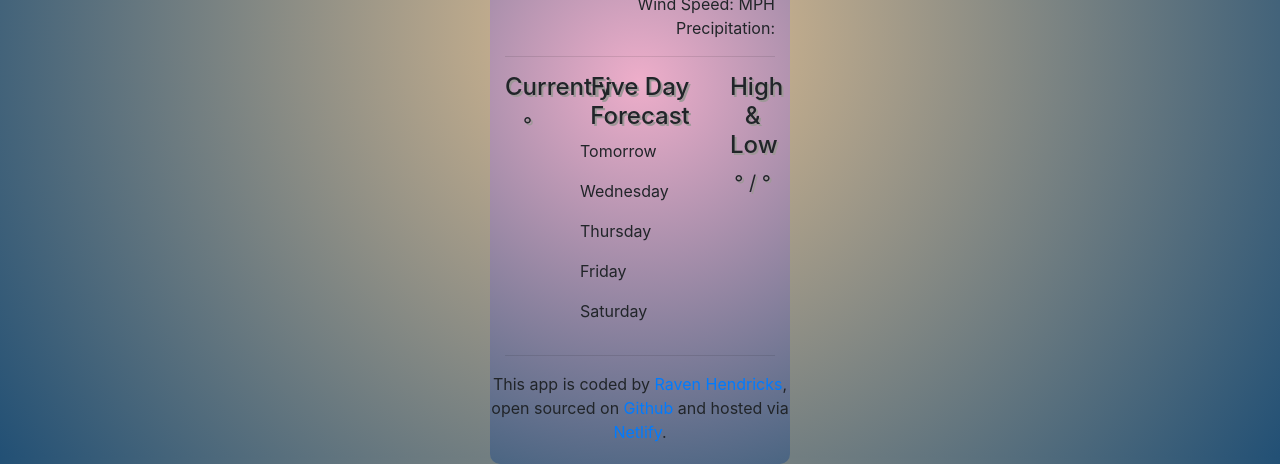
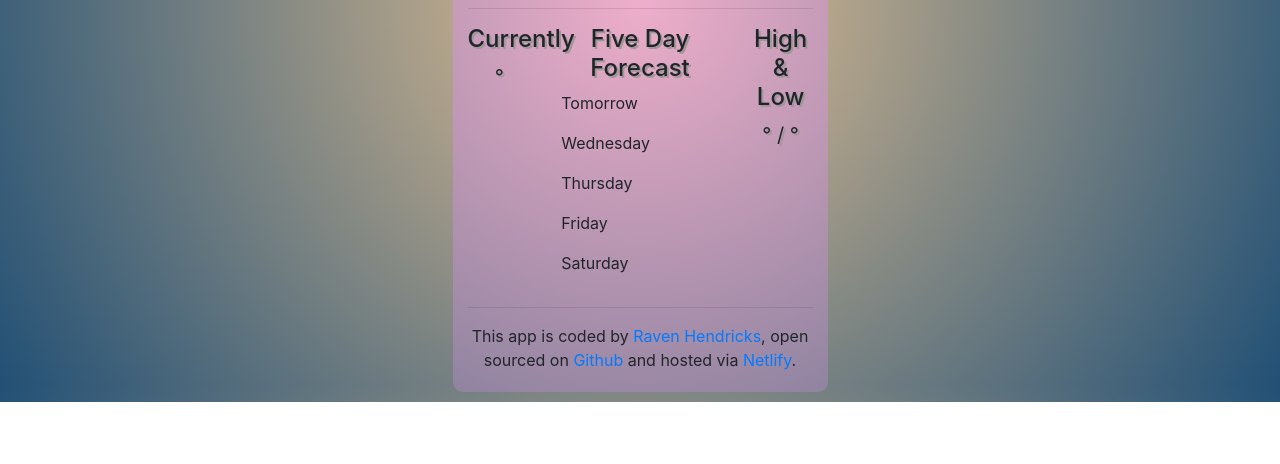
Before and after one commit to ravenkmusic/Weather-by-Raven-K, a plain HTML site: page index.html in a window 1280 px wide. Shown: the part 398-862 px from the top of the page. After the commit the page ends 800 px from the top, so only its background shows below. Drawn offline with nearby package versions, Linux system fonts and the light colour scheme; no server answers.

Commit message:
update css

```diff
--- a/src/style.css
+++ b/src/style.css
@@ -16,7 +16,7 @@ ul {
   margin: 0 auto;
   position: relative;
   top: 23px;
-  width: 300px;
+  width: 375px;
   background: radial-gradient(
     circle,
     rgba(238, 174, 202, 1) 0%,
```
